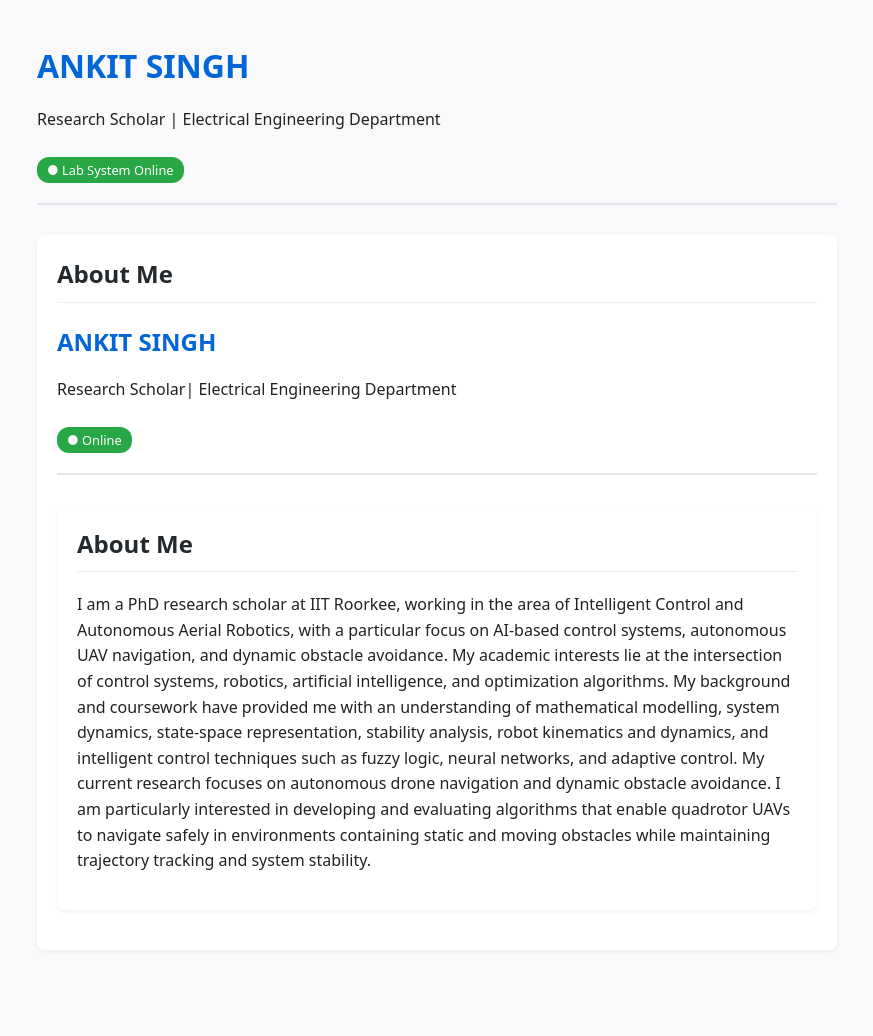
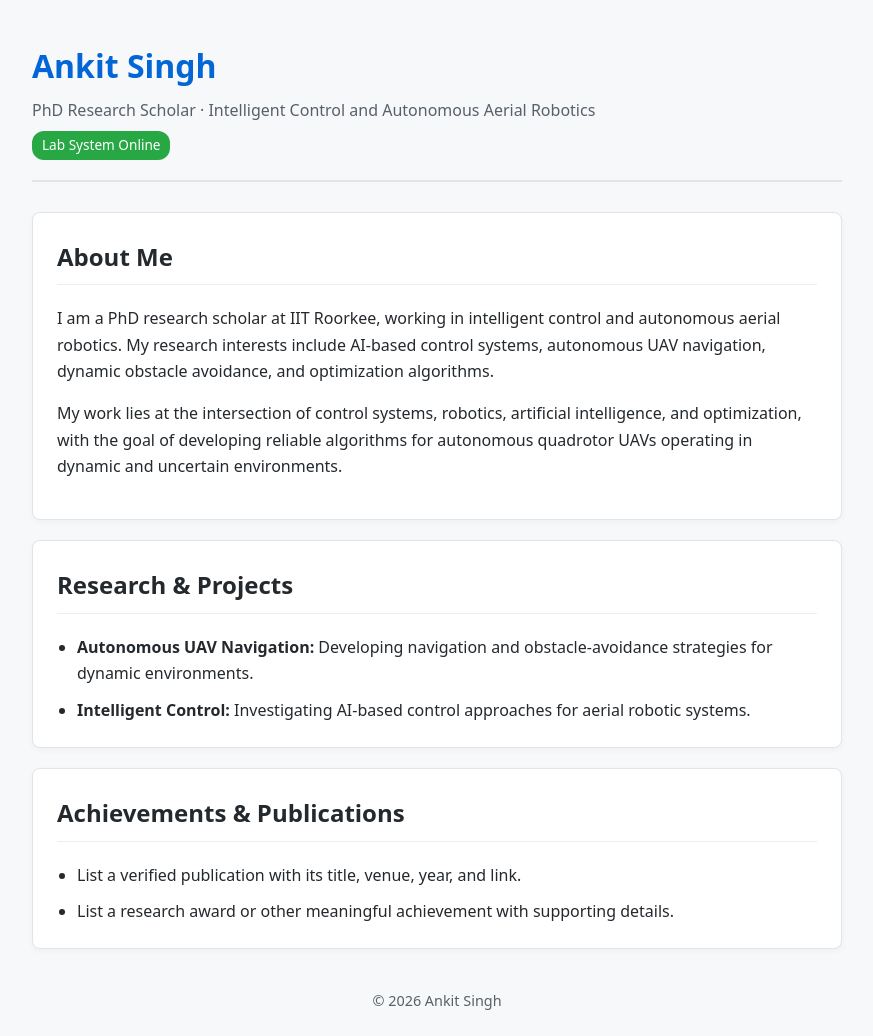
Before and after one commit to ANKITS461/ankits461.github.io, a plain HTML site: page index.html in a window 1280 px wide. Shown: the whole page, without its empty margins (203-1076 px from the left). Before the commit the page ends 990 px from the top, so only its background shows below. Drawn offline with Linux system fonts and the light colour scheme.

Commit message:
Update index.html
c1

```diff
--- a/index.html
+++ b/index.html
@@ -3,97 +3,154 @@
 <head>
     <meta charset="UTF-8">
     <meta name="viewport" content="width=device-width, initial-scale=1.0">
-    <title>My Portfolio & Achievements</title>
+    <meta name="description" content="Portfolio of Ankit Singh, research scholar in intelligent control and autonomous aerial robotics.">
+    <title>Ankit Singh | Robotics Research</title>
     <style>
-        body { font-family: system-ui, -apple-system, sans-serif; line-height: 1.6; max-width: 800px; margin: 40px auto; padding: 0 20px; color: #222; background: #f9f9fb; }
-        header { border-bottom: 2px solid #e1e4e8; padding-bottom: 20px; margin-bottom: 30px; }
-        h1 { margin: 0; color: #0366d6; }
-        .status { display: inline-block; background: #28a745; color: white; font-size: 0.8rem; padding: 3px 10px; border-radius: 12px; margin-top: 8px; }
-        section { background: white; padding: 20px; border-radius: 8px; box-shadow: 0 2px 4px rgba(0,0,0,0.05); margin-bottom: 20px; }
-        h2 { margin-top: 0; color: #24292e; border-bottom: 1px solid #eee; padding-bottom: 8px; }
-        ul { padding-left: 20px; }
-        li { margin-bottom: 10px; }
+        :root {
+            --primary: #0366d6;
+            --text: #24292e;
+            --muted: #586069;
+            --surface: #ffffff;
+            --background: #f6f8fa;
+            --border: #e1e4e8;
+        }
+
+        * {
+            box-sizing: border-box;
+        }
+
+        body {
+            max-width: 850px;
+            margin: 40px auto;
+            padding: 0 20px;
+            color: var(--text);
+            background: var(--background);
+            font-family: system-ui, -apple-system, BlinkMacSystemFont, "Segoe UI", sans-serif;
+            line-height: 1.65;
+        }
+
+        header {
+            margin-bottom: 30px;
+            padding-bottom: 20px;
+            border-bottom: 2px solid var(--border);
+        }
+
+        h1 {
+            margin: 0;
+            color: var(--primary);
+        }
+
+        h2 {
+            margin-top: 0;
+            padding-bottom: 8px;
+            border-bottom: 1px solid #eee;
+        }
+
+        section {
+            margin-bottom: 20px;
+            padding: 24px;
+            background: var(--surface);
+            border: 1px solid var(--border);
+            border-radius: 8px;
+            box-shadow: 0 2px 6px rgba(0, 0, 0, 0.04);
+        }
+
+        .subtitle {
+            margin: 4px 0 8px;
+            color: var(--muted);
+        }
+
+        .status {
+            display: inline-block;
+            padding: 3px 10px;
+            color: white;
+            background: #28a745;
+            border-radius: 12px;
+            font-size: 0.85rem;
+        }
+
+        ul {
+            margin-bottom: 0;
+            padding-left: 20px;
+        }
+
+        li + li {
+            margin-top: 10px;
+        }
+
+        a {
+            color: var(--primary);
+        }
+
+        footer {
+            padding: 20px 0;
+            color: var(--muted);
+            text-align: center;
+            font-size: 0.9rem;
+        }
+
+        @media (max-width: 600px) {
+            body {
+                margin: 20px auto;
+                padding: 0 12px;
+            }
+
+            section {
+                padding: 18px;
+            }
+        }
     </style>
 </head>
 <body>
     <header>
-        <h1>ANKIT SINGH</h1>
-        <p>Research Scholar | Electrical Engineering Department </p>
-        <span class="status">● Lab System Online</span>
+        <h1>Ankit Singh</h1>
+        <p class="subtitle">PhD Research Scholar · Intelligent Control and Autonomous Aerial Robotics</p>
+        <span class="status">Lab System Online</span>
     </header>
 
+    <main>
         <section>
             <h2>About Me</h2>
-        <p><!DOCTYPE html>
-<html lang="en">
-<head>
-    <meta charset="UTF-8">
-    <meta name="viewport" content="width=device-width, initial-scale=1.0">
-    <title>My Portfolio & Achievements</title>
-    <style>
-        body { font-family: system-ui, -apple-system, sans-serif; line-height: 1.6; max-width: 800px; margin: 40px auto; padding: 0 20px; color: #222; background: #f9f9fb; }
-        header { border-bottom: 2px solid #e1e4e8; padding-bottom: 20px; margin-bottom: 30px; }
-        h1 { margin: 0; color: #0366d6; }
-        .status { display: inline-block; background: #28a745; color: white; font-size: 0.8rem; padding: 3px 10px; border-radius: 12px; margin-top: 8px; }
-        section { background: white; padding: 20px; border-radius: 8px; box-shadow: 0 2px 4px rgba(0,0,0,0.05); margin-bottom: 20px; }
-        h2 { margin-top: 0; color: #24292e; border-bottom: 1px solid #eee; padding-bottom: 8px; }
-        ul { padding-left: 20px; }
-        li { margin-bottom: 10px; }
-    </style>
-</head>
-<body>
-    <header>
-        <h1>ANKIT SINGH</h1>
-        <p>Research Scholar| Electrical Engineering Department</p>
-        <span class="status">● Online</span>
-    </header>
+            <p>
+                I am a PhD research scholar at IIT Roorkee, working in intelligent
+                control and autonomous aerial robotics. My research interests include
+                AI-based control systems, autonomous UAV navigation, dynamic obstacle
+                avoidance, and optimization algorithms.
+            </p>
+            <p>
+                My work lies at the intersection of control systems, robotics,
+                artificial intelligence, and optimization, with the goal of developing
+                reliable algorithms for autonomous quadrotor UAVs operating in dynamic
+                and uncertain environments.
+            </p>
+        </section>
 
         <section>
-        <h2>About Me</h2>
-        <p>I am a PhD research scholar at IIT Roorkee, working in the area of Intelligent Control and Autonomous Aerial Robotics, with a particular focus on AI-based control systems, autonomous UAV navigation, and dynamic obstacle avoidance.
-
-My academic interests lie at the intersection of control systems, robotics, artificial intelligence, and optimization algorithms. My background and coursework have provided me with an understanding of mathematical modelling, system dynamics, state-space representation, stability analysis, robot kinematics and dynamics, and intelligent control techniques such as fuzzy logic, neural networks, and adaptive control.
-
-My current research focuses on autonomous drone navigation and dynamic obstacle avoidance. I am particularly interested in developing and evaluating algorithms that enable quadrotor UAVs to navigate safely in environments containing static and moving obstacles while maintaining trajectory tracking and system stability.</p>
-    </section>
-<!--
-    <section>
-        <h2>Projects & Work</h2>
+            <h2>Research &amp; Projects</h2>
             <ul>
-            <li><strong>Project Title 1:</strong> Short description of what you built, tools used, and outcomes.</li>
-            <li><strong>Project Title 2:</strong> Short description of your second major project.</li>
+                <li>
+                    <strong>Autonomous UAV Navigation:</strong>
+                    Developing navigation and obstacle-avoidance strategies for
+                    dynamic environments.
+                </li>
+                <li>
+                    <strong>Intelligent Control:</strong>
+                    Investigating AI-based control approaches for aerial robotic systems.
+                </li>
             </ul>
         </section>
 
         <section>
-        <h2>Achievements & Publications</h2>
+            <h2>Achievements &amp; Publications</h2>
             <ul>
-            <li><strong>2026:</strong> Published paper on [Topic] at [Conference/Journal].</li>
-            <li><strong>2025:</strong> Winner of [Hackathon / Award Name].</li>
+                <li>List a verified publication with its title, venue, year, and link.</li>
+                <li>List a research award or other meaningful achievement with supporting details.</li>
             </ul>
         </section>
-</body>
-</html>, academic background, and current lab work.</p>
-    </section>
+    </main>
 
-
-   <section>
-        <h2>Projects & Work</h2>
-        <ul>
-            <li><strong>Project Title 1:</strong> Short description of what you built, tools used, and outcomes.</li>
-            <li><strong>Project Title 2:</strong> Short description of your second major project.</li>
-        </ul>
-    </section>
-
-
-    <!section>
-        <h2>Achievements & Publications</h2>
-        <ul>
-            <li><strong>2026:</strong> Published paper on [Topic] at [Conference/Journal].</li>
-            <li><strong>2025:</strong> Winner of [Hackathon / Award Name].</li>
-        </ul>
-    </section>
--->
-
+    <footer>
+        © 2026 Ankit Singh
+    </footer>
 </body>
 </html>
```
Lines whose indentation alone changed are shown as unchanged.
